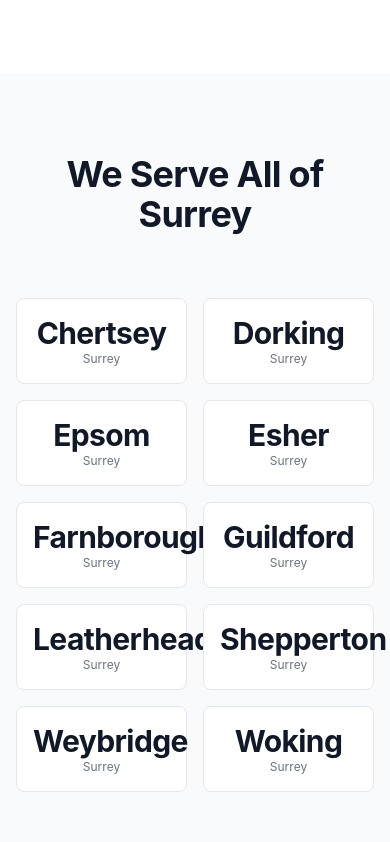
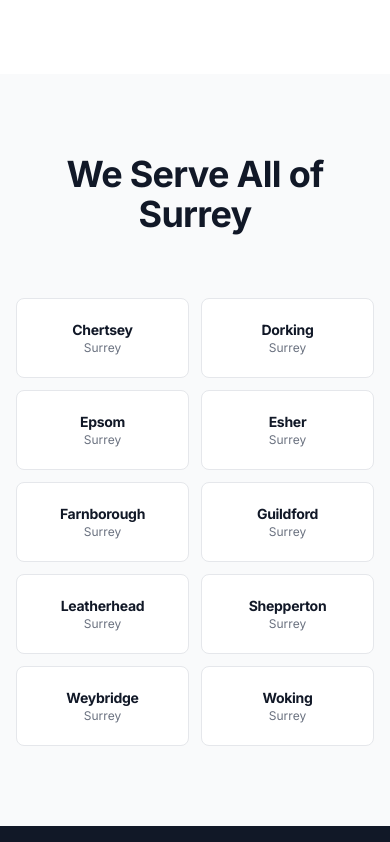
Before and after one commit to fcabdigital/fcab-digital, a Next.js app: page /digital-marketing-agency-surrey in a window 390 px wide. Shown: the part 3083-3925 px from the top of the page. Built offline with nearby package versions, Linux system fonts and the light colour scheme.

Commit message:
Fix location tiles responsiveness on mobile - better breakpoints and text sizing

```diff
--- a/app/digital-marketing-agency-hampshire/page.tsx
+++ b/app/digital-marketing-agency-hampshire/page.tsx
@@ -115,14 +115,14 @@ export default function HampshirePage() {
       <section className="py-20 bg-dark-50">
         <div className="container">
           <h2 className="text-4xl font-bold text-center mb-16">We Serve All of {county}</h2>
-          <div className="grid grid-cols-2 md:grid-cols-5 gap-4">
+          <div className="grid grid-cols-2 sm:grid-cols-3 lg:grid-cols-5 gap-3 sm:gap-4">
             {towns.map((town) => (
               <Link
                 key={town}
                 href={`/digital-marketing-agency-${county.toLowerCase()}/${town.toLowerCase()}/`}
-                className="p-4 bg-white rounded-lg border border-dark-200 hover:border-primary-500 hover:bg-primary-50 text-center hover-lift transition-all"
+                className="p-3 sm:p-4 bg-white rounded-lg border border-dark-200 hover:border-primary-500 hover:bg-primary-50 text-center hover-lift transition-all min-h-[80px] flex flex-col justify-center"
               >
-                <h3 className="font-bold text-dark-900 hover:text-primary-600">{town}</h3>
+                <h3 className="font-bold text-dark-900 hover:text-primary-600 text-sm sm:text-base break-words">{town}</h3>
                 <p className="text-xs text-dark-500">{county}</p>
               </Link>
             ))}
--- a/app/digital-marketing-agency-surrey/page.tsx
+++ b/app/digital-marketing-agency-surrey/page.tsx
@@ -115,14 +115,14 @@ export default function SurreyPage() {
       <section className="py-20 bg-dark-50">
         <div className="container">
           <h2 className="text-4xl font-bold text-center mb-16">We Serve All of {county}</h2>
-          <div className="grid grid-cols-2 md:grid-cols-5 gap-4">
+          <div className="grid grid-cols-2 sm:grid-cols-3 lg:grid-cols-5 gap-3 sm:gap-4">
             {towns.map((town) => (
               <Link
                 key={town}
                 href={`/digital-marketing-agency-${county.toLowerCase()}/${town.toLowerCase()}/`}
-                className="p-4 bg-white rounded-lg border border-dark-200 hover:border-primary-500 hover:bg-primary-50 text-center hover-lift transition-all"
+                className="p-3 sm:p-4 bg-white rounded-lg border border-dark-200 hover:border-primary-500 hover:bg-primary-50 text-center hover-lift transition-all min-h-[80px] flex flex-col justify-center"
               >
-                <h3 className="font-bold text-dark-900 hover:text-primary-600">{town}</h3>
+                <h3 className="font-bold text-dark-900 hover:text-primary-600 text-sm sm:text-base break-words">{town}</h3>
                 <p className="text-xs text-dark-500">{county}</p>
               </Link>
             ))}
--- a/app/globals.css
+++ b/app/globals.css
@@ -13,9 +13,6 @@ html {
 }
 
 body {
-  font-family: -apple-system, BlinkMacSystemFont, 'Segoe UI', 'Roboto', 'Oxygen',
-    'Ubuntu', 'Cantarell', 'Fira Sans', 'Droid Sans', 'Helvetica Neue',
-    sans-serif;
   -webkit-font-smoothing: antialiased;
   -moz-osx-font-smoothing: grayscale;
   background: #ffffff;
--- a/app/layout.tsx
+++ b/app/layout.tsx
@@ -1,7 +1,10 @@
 import type { Metadata } from 'next';
+import { Inter } from 'next/font/google';
 import './globals.css';
 import Header from '@/components/Header';
 import Footer from '@/components/Footer';
+
+const inter = Inter({ subsets: ['latin'] });
 
 export const metadata: Metadata = {
   title: 'FCAB Digital | Digital Marketing Specialists',
@@ -20,7 +23,7 @@ export default function RootLayout({
   children: React.ReactNode;
 }) {
   return (
-    <html lang="en-GB">
+    <html lang="en-GB" className={inter.className}>
       <head>
         <meta charSet="utf-8" />
         <meta name="viewport" content="width=device-width, initial-scale=1" />
```
